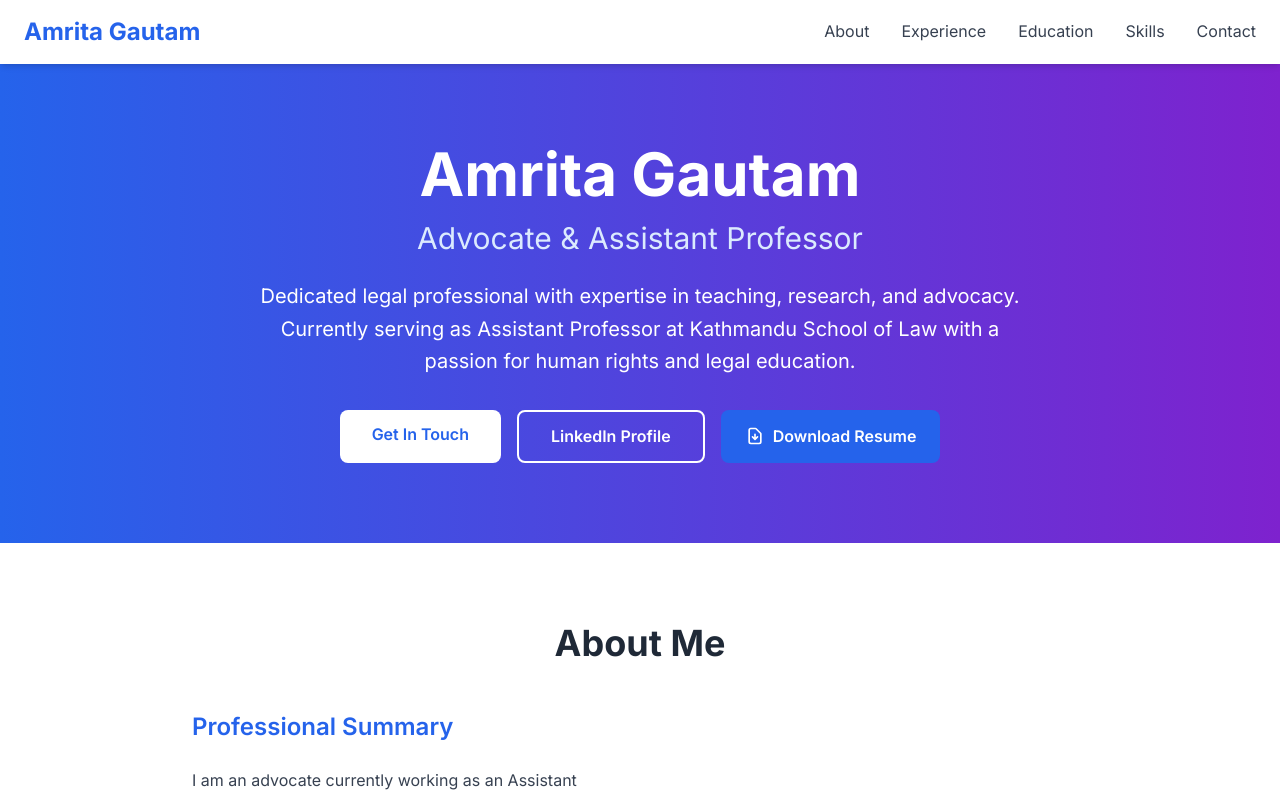
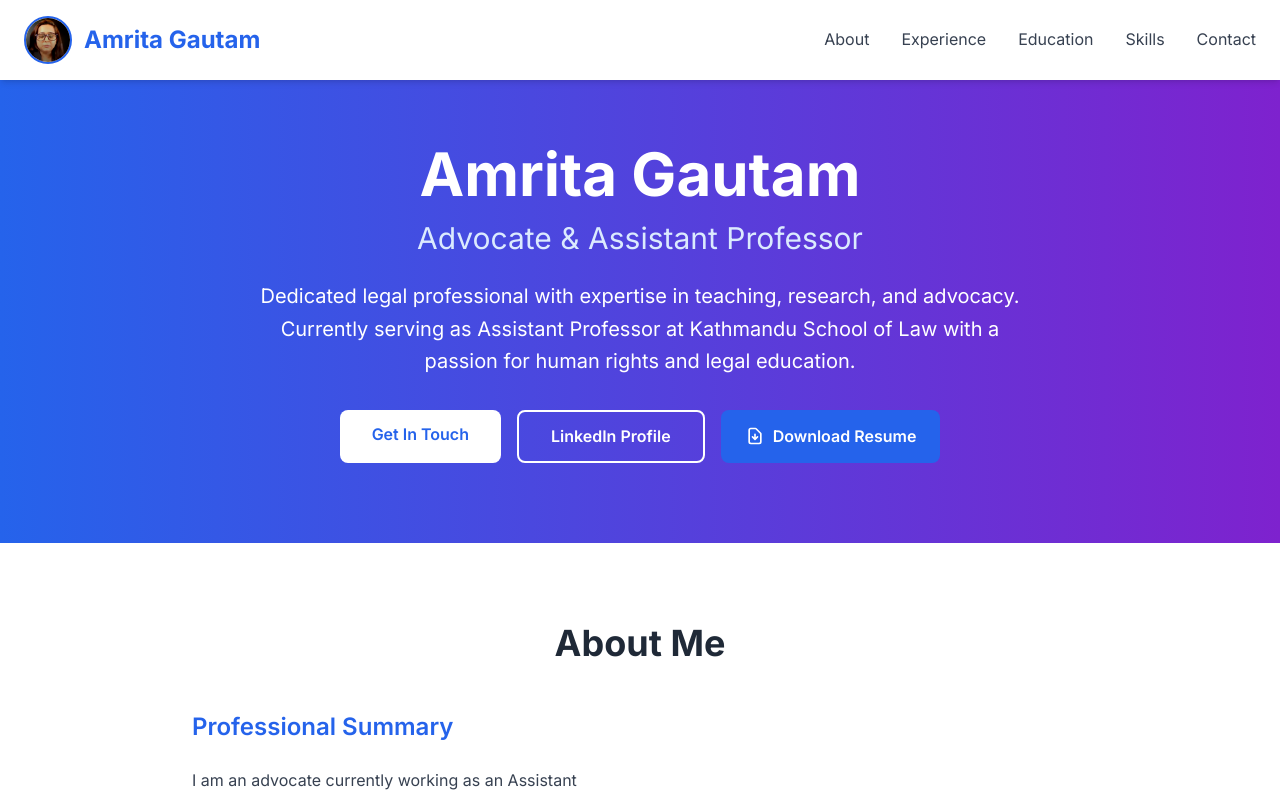
Before and after one commit to SagarAdhikari48/amrita-portfolio, a Next.js app: page / in a window 1280 px wide. Shown: the top 797 px of the page. Built offline with nearby package versions, Linux system fonts and the light colour scheme.

Commit message:
images added

```diff
--- a/src/components/Header.tsx
+++ b/src/components/Header.tsx
@@ -1,5 +1,6 @@
 'use client'
 import { useState } from 'react'
+import Image from 'next/image'
 
 export default function Header() {
   const [isMenuOpen, setIsMenuOpen] = useState(false)
@@ -16,8 +17,19 @@ export default function Header() {
     <header className="bg-white shadow-md fixed w-full top-0 z-50">
       <nav className="container mx-auto px-6 py-4">
         <div className="flex justify-between items-center">
-          <div className="text-2xl font-bold text-blue-600">
-            Amrita Gautam
+          <div className="flex items-center gap-3">
+            <div className="relative w-12 h-12 rounded-full overflow-hidden border-2 border-blue-600">
+              <Image
+                src="/amrita.png"
+                alt="Amrita Gautam"
+                fill
+                className="object-cover"
+                sizes="48px"
+              />
+            </div>
+            <div className="text-2xl font-bold text-blue-600">
+              Amrita Gautam
+            </div>
           </div>
 
           {/* Desktop Menu */}
```
Also changed, not shown: public/amrita.png (added).
